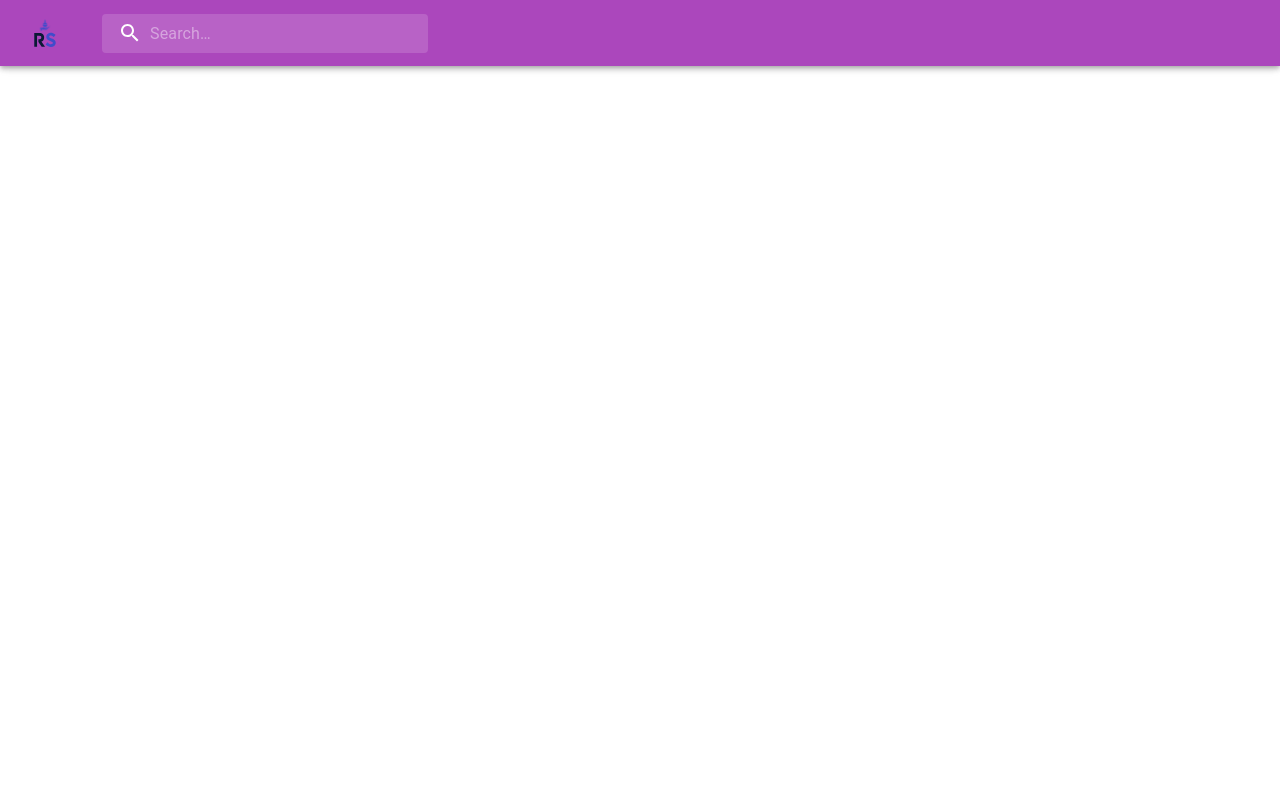
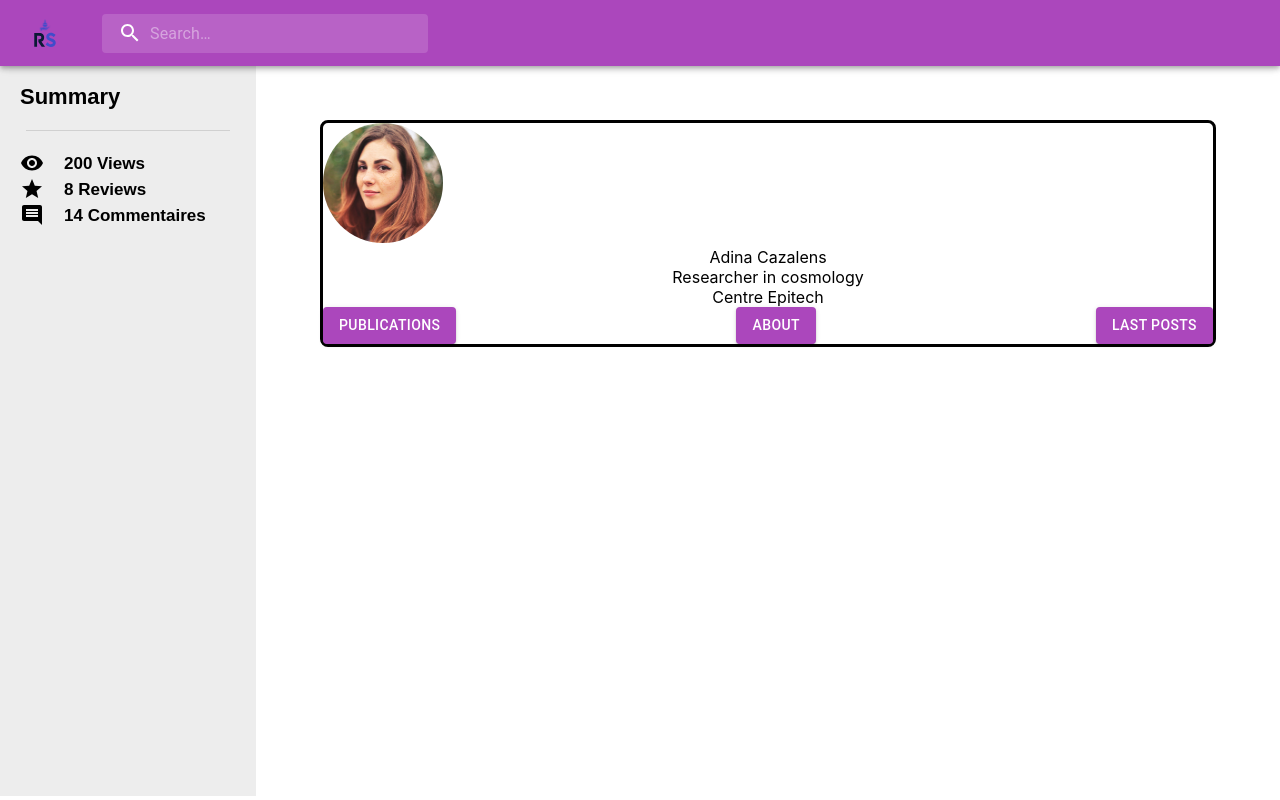
Before and after one commit to researchshare-official/frontend, a Next.js app: page / in a window 1280 px wide. Built offline with nearby package versions, Linux system fonts and the light colour scheme.

Commit message:
begin the profile page

```diff
--- /dev/null
+++ b/components/Profile/ProfileContent.tsx
@@ -0,0 +1,48 @@
+import { NextPage } from 'next';
+import { useRouter } from 'next/router';
+import { Button } from '@mui/material';
+import { styled, alpha } from '@mui/material/styles';
+import Image from 'next/image';
+import styles from '../../styles/ProfileContent.module.css';
+
+const BoxProfile = styled('div')(({ theme }) => ({
+    border: 'solid',
+    borderRadius: '8px',
+    width: '70%',
+    position: 'absolute',
+    left: '25%',
+    top: '15%',
+}));
+
+const InfoBox = styled('div')(({ theme }) => ({
+    display: 'flex',
+    flexDirection: 'column',
+}));
+
+const Filters = styled('div')(({ theme }) => ({
+    display: 'flex',
+    flexDirection: 'row',
+    justifyContent: 'space-between',
+}));
+
+const ProfileContent: NextPage = () => {
+    const router = useRouter();
+
+    return (
+        <BoxProfile>
+            <Image src="/ProfileImg.PNG" height={120} width={120} className={ styles.ImgProfile } alt="ResearchShare logo" />
+            <InfoBox>
+                <span style={{ margin: 'auto' }}> Adina Cazalens </span>
+                <span style={{ margin: 'auto' }}> Researcher in cosmology </span>
+                <span style={{ margin: 'auto' }}> Centre Epitech </span>
+            </InfoBox>
+            <Filters>
+                <Button variant="contained"> Publications </Button>
+                <Button variant="contained"> About </Button>
+                <Button variant="contained"> Last posts </Button>
+            </Filters>
+        </BoxProfile>
+    );
+};
+
+export default ProfileContent;
--- /dev/null
+++ b/components/Profile/Summary.tsx
@@ -0,0 +1,71 @@
+import { NextPage } from 'next';
+import { useRouter } from 'next/router';
+import { Divider } from '@mui/material';
+import VisibilityIcon from '@mui/icons-material/Visibility';
+import StarIcon from '@mui/icons-material/Star';
+import CommentIcon from '@mui/icons-material/Comment';
+import { styled, alpha } from '@mui/material/styles';
+
+const SummaryContainer = styled('div')(({ theme }) => ({
+    background: '#EDEDED',
+    position: 'absolute',
+    left: '0',
+    height: '91.5%',
+    width: '20%',
+}));
+
+const BoxIconsTexts = styled('div')(({ theme }) => ({
+    margin: '20px 0 0 20px',
+}));
+
+const Line = styled('div')(({ theme }) => ({
+    display: 'flex',
+    flexDirection: 'row',
+}));
+
+const Title = styled('div')(({ theme }) => ({
+    margin: '20px 0 20px 20px',
+    fontFamily: 'Arial',
+    fontStyle: 'normal',
+    fontWeight: 'bold',
+    fontSize: '22px',
+    lineHeight: '26px',
+    color: '#000000',
+}));
+
+const Text = styled('div')(({ theme }) => ({
+    margin: '0 0 0 20px',
+    fontFamily: 'Arial',
+    fontStyle: 'normal',
+    fontWeight: 'bold',
+    fontSize: '17px',
+    lineHeight: '26px',
+    color: '#000000',
+}));
+
+const Summary: NextPage = () => {
+    const router = useRouter();
+
+    return (
+        <SummaryContainer>
+            <Title> Summary </Title>
+            <Divider style={{ width: '80%', margin: 'auto' }}/>
+            <BoxIconsTexts>
+                <Line>
+                    <VisibilityIcon/>
+                    <Text> 200 Views </Text>
+                </Line>
+                <Line>
+                    <StarIcon/>
+                    <Text> 8 Reviews </Text>
+                </Line>
+                <Line>
+                    <CommentIcon/>
+                    <Text> 14 Commentaires </Text>
+                </Line>
+            </BoxIconsTexts>
+        </SummaryContainer>
+    );
+};
+
+export default Summary;
--- a/pages/index.tsx
+++ b/pages/index.tsx
@@ -3,6 +3,8 @@ import Head from 'next/head'
 import styles from '../styles/Home.module.css'
 import Box from '@mui/material/Box'
 import AppBar from '../components/AppBar'
+import Summary from '../components/Profile/Summary'
+import ProfileContent from '../components/Profile/ProfileContent'
 
 const Home: NextPage = () => {
     return (
@@ -15,8 +17,10 @@ const Home: NextPage = () => {
 
             <main className={styles.main}>
 
-                <Box sx={{ flexGrow: 1 }}>
+                <Box sx={{ flexGrow: 1, }}>
                     <AppBar />
+                    <Summary/>
+                    <ProfileContent/>
                 </Box>
 
             </main>
--- /dev/null
+++ b/styles/ProfileContent.module.css
@@ -0,0 +1,3 @@
+.ImgProfile {
+    border-radius: 50%;
+}
```
Also changed, not shown: public/ProfileImg.PNG (added).
